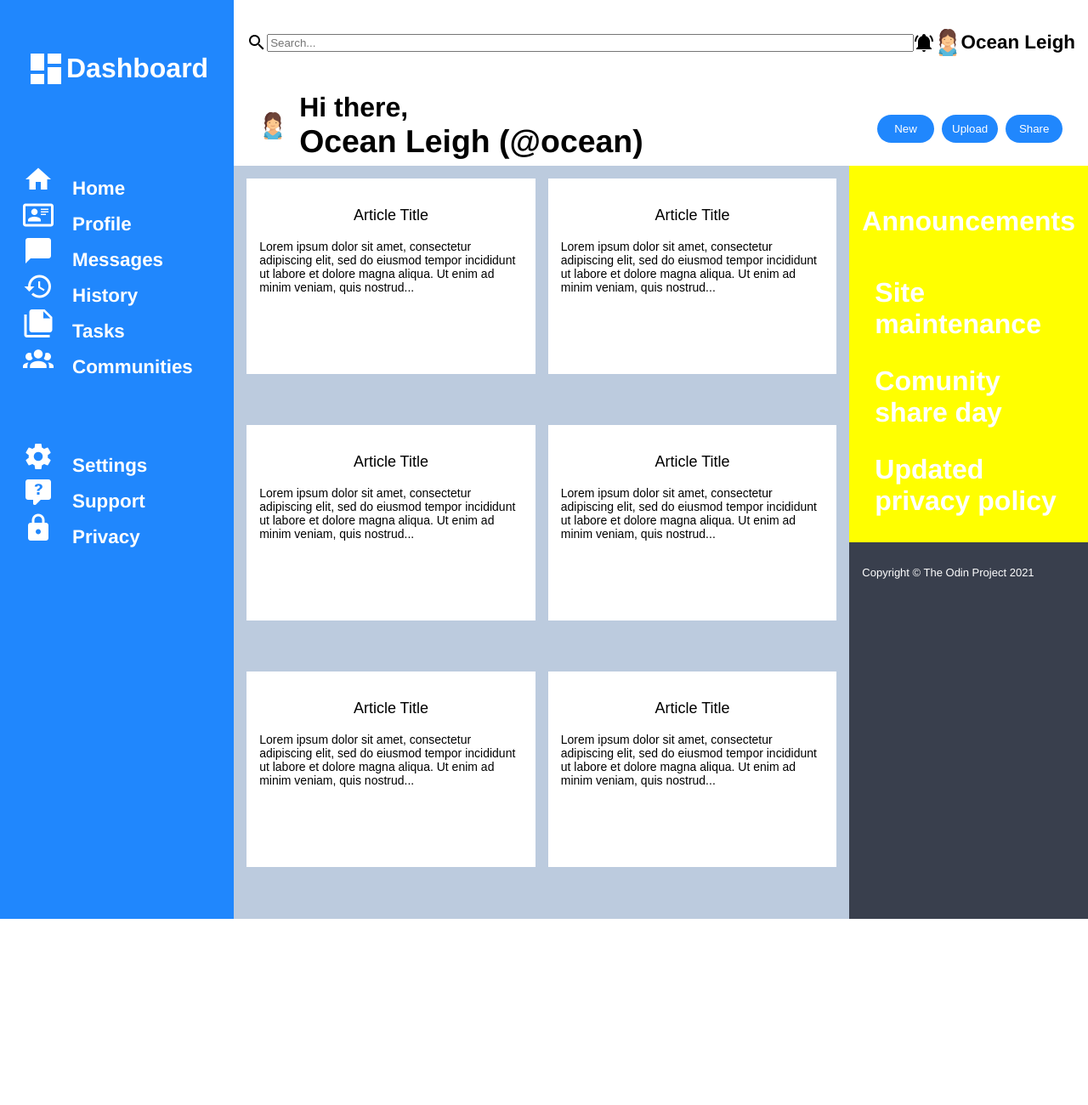
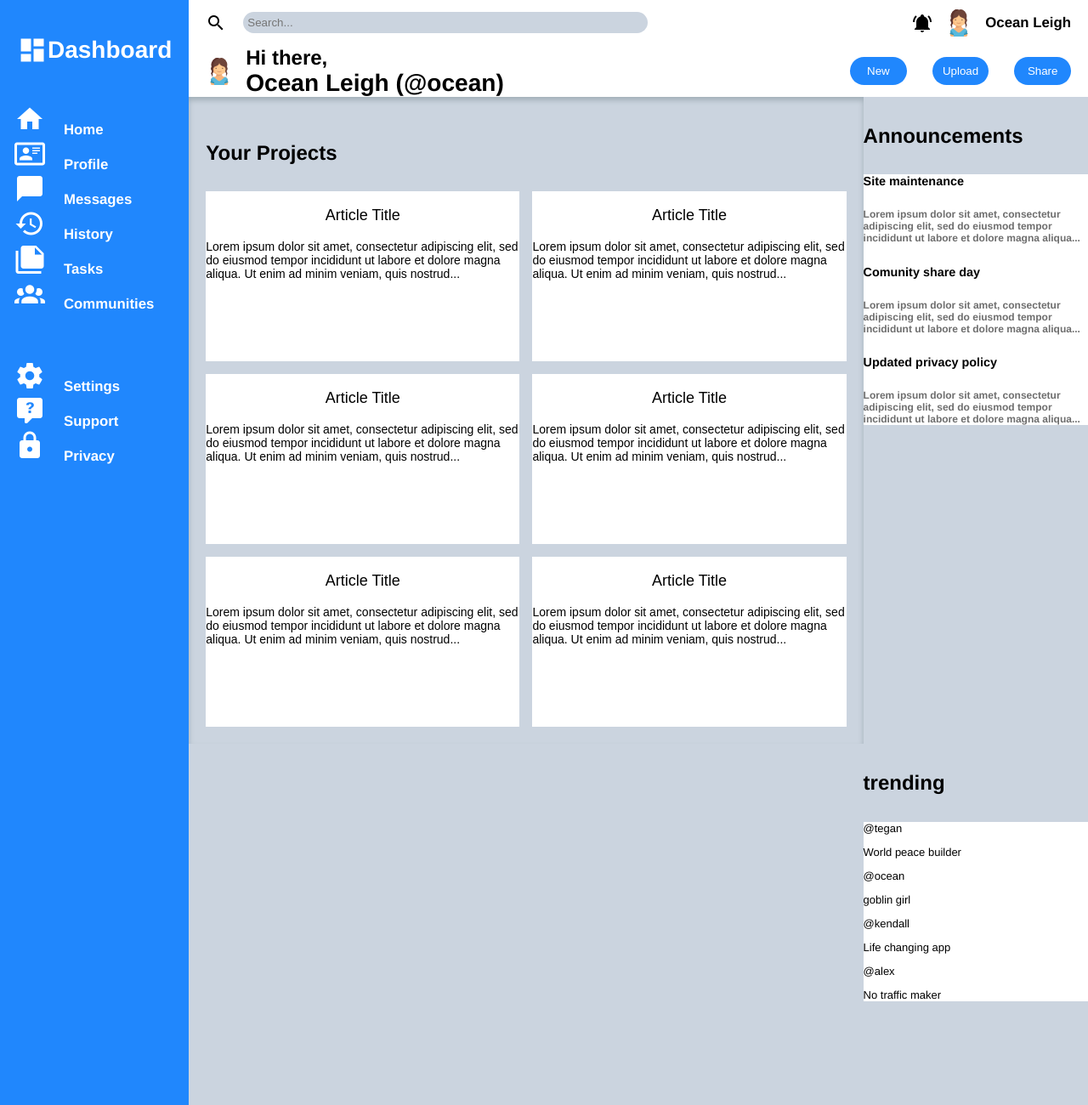
Before and after one commit to James-rae-eng/Admin-dashboard, a plain HTML site: page index.html in a window 1280 px wide. Shown: the top 1300 px of the page at 85% size. Before the commit the page ends 1081 px from the top, so only its background shows below. Drawn offline with Linux system fonts and the light colour scheme.

Commit message:
re-formatted overall containers for elements, added annoucnements p's, styled sidebar, search bar & name bar close to goal

```diff
--- a/index.html
+++ b/index.html
@@ -13,7 +13,7 @@
       <div class="sidebar">
         <div class="dash">
             <img src='images/view-dashboard.png'>
-            <p>Dashboard</p>
+            <h2>Dashboard</h2>
         </div>
 
         <div class="side_options">
@@ -34,11 +34,15 @@
       </div>
 
       <div class="search">
+        <div class="search_left">
             <img src='images/search.png'>
             <input type="text" placeholder="Search...">
+        </div>
+        <div class="search_right">
             <img src="images/bell-ring.png">
             <img src="images/girl.png" alt="girl icons - Girl icons created by Freepik">
             <p>Ocean Leigh</p>
+        </div>
       </div>
 
       <div class="name_row">
@@ -56,6 +60,8 @@
         </div>
       </div>
 
+      <div class="project_container">
+        <h4>Your Projects</h4>
         <div class="projects">
             <div class="card">
                 <p class="title">Article Title</p>
@@ -82,16 +88,46 @@
                 <p>Lorem ipsum dolor sit amet, consectetur adipiscing elit, sed do eiusmod tempor incididunt ut labore et dolore magna aliqua. Ut enim ad minim veniam, quis nostrud...</p>
             </div>
         </div>
+      </div>
 
       <div class="announcements">
-        <p class="title">Announcements</p>
-        <div>Site maintenance</div>
-        <div>Comunity share day</div>
-        <div>Updated privacy policy</div>
+        <h4>Announcements</h4>
+            <div class="announce_container">
+                <div class="news">
+                    <h5>Site maintenance</h5>
+                    <p>Lorem ipsum dolor sit amet, consectetur adipiscing elit, sed do eiusmod tempor incididunt ut labore et dolore magna aliqua...</p>
+                </div>
+                <div class="news middle">
+                    <h5>Comunity share day</h5>
+                    <p>Lorem ipsum dolor sit amet, consectetur adipiscing elit, sed do eiusmod tempor incididunt ut labore et dolore magna aliqua...</p>
+                </div>
+                <div class="news">
+                    <h5>Updated privacy policy</h5>
+                    <p>Lorem ipsum dolor sit amet, consectetur adipiscing elit, sed do eiusmod tempor incididunt ut labore et dolore magna aliqua...</p>
+                </div>
+            </div>
       </div>
 
       <div class="trending">
-        <p>Copyright © The Odin Project 2021
+        <h4>trending</h4>
+            <div class="users">
+                <div class="user">
+                    <p>@tegan</p>
+                    <p>World peace builder</p>
+                </div>
+                <div class="user">
+                    <p>@ocean</p>
+                    <p>goblin girl</p>
+                </div>
+                <div class="user">
+                    <p>@kendall</p>
+                    <p>Life changing app</p>
+                </div>
+                <div class="user">
+                    <p>@alex</p>
+                    <p>No traffic maker</p>
+                </div>
+            </div>
       </div>
 
     </div>
--- a/style.css
+++ b/style.css
@@ -5,21 +5,25 @@ body {
 
 .container {
     display: grid;
-    grid-template: 0.5fr 0.5fr 3fr 3fr / 0.8fr 3fr 1fr;
-    background-color: #bccbde;
+    grid-template: 0.2fr 0.2fr 3fr 3fr / 0.8fr 3fr 1fr;
+    background-color: #cbd4df;
   }
 
 .container div {
-    padding: 15px;
-    font-size: 32px;
+    font-size: 24px;
     font-family: Helvetica;
     font-weight: bold;
-    color: white;
   }
 
 .sidebar {
     background-color: rgb(32, 135, 253);
     grid-row: 1 / 5;
+    color: white;
+    padding: 20px;
+  }
+
+h2 {
+    font-size: 28px;
 }
 
 .dash {
@@ -42,16 +46,35 @@ body {
     background-color: white;
     grid-column: 2 / 4;
     display: flex;
-
     align-items: center;
+    justify-content: space-between;
+    padding: 0px 20px 0px 20px;
   }
 
 input {
     flex: 1;
+    margin: 0 80px 0 10px;
+    border: none;
+    border-radius: 1em;
+    background-color: #cbd4df;
+    padding: 5px;
+  }
+
+.search_left {
+    display: flex;
+    align-items: center;
+    gap: 10px;
+    flex: 1;
+    max-width: 600px;
+}
+
+.search_right {
+    display: flex;
+    align-items: center;
+    gap: 15px;
 }
 
 .search p {
-    color: black;
     font-size: 0.7em;
   }
 
@@ -61,12 +84,18 @@ body {
     display: flex;
     align-items: center;
     justify-content: space-between;
-    height: 2em;
+    padding: 0px 20px 0px 20px;
   }
 
 .left_name {
     display: flex;
     align-items: center;
+    gap: 15px;
+  }
+
+.right_name {
+    display: flex;
+    gap: 30px;
 }
 
 .name_call p, h3{
@@ -83,9 +112,13 @@ body {
     border-radius: 1.5em;
   }
 
+.project_container {
+    box-shadow: inset 0 4px 6px rgb(162, 175, 184);
+    padding: 20px;
+}
 
 .projects {
-    background-color: #bccbde;
+    background-color: #cbd4df;
     display: grid;
     grid-column: 2 /3;
     grid-row: 3 / 5;
@@ -118,14 +151,26 @@ body {
     text-align: center;
   }
 
+h5 {
+    font-size: 0.6em;
+  }
+
 .announcements {
-    background-color: yellow;
     grid-column: 3 / 4;
     grid-row: 3 / 4;
   }
 
+.announce_container {
+    background-color: white;
+}
+
+
+.news p {
+    font-size: 12px;
+    color: rgb(110, 110, 110);
+}
+
 .trending {
-    background-color: #393f4d;
     grid-column: 3 / 4;
     grid-row: 4 / 5;
   }
@@ -134,3 +179,7 @@ body {
     font-size: 13px;
     font-weight: normal;
   }
+
+.users {
+    background-color: white;
+  }
```
Lines whose indentation alone changed are shown as unchanged.
